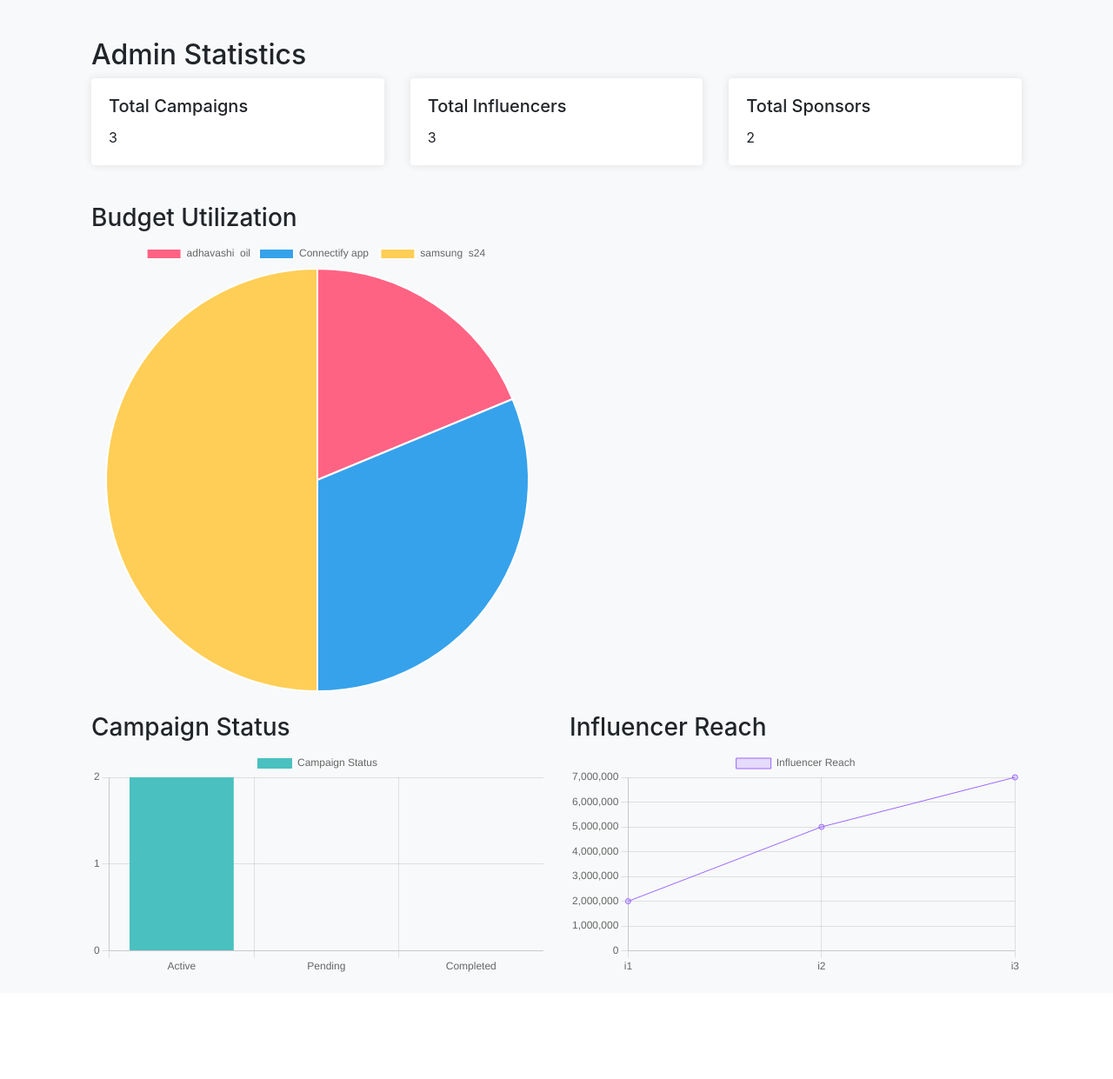
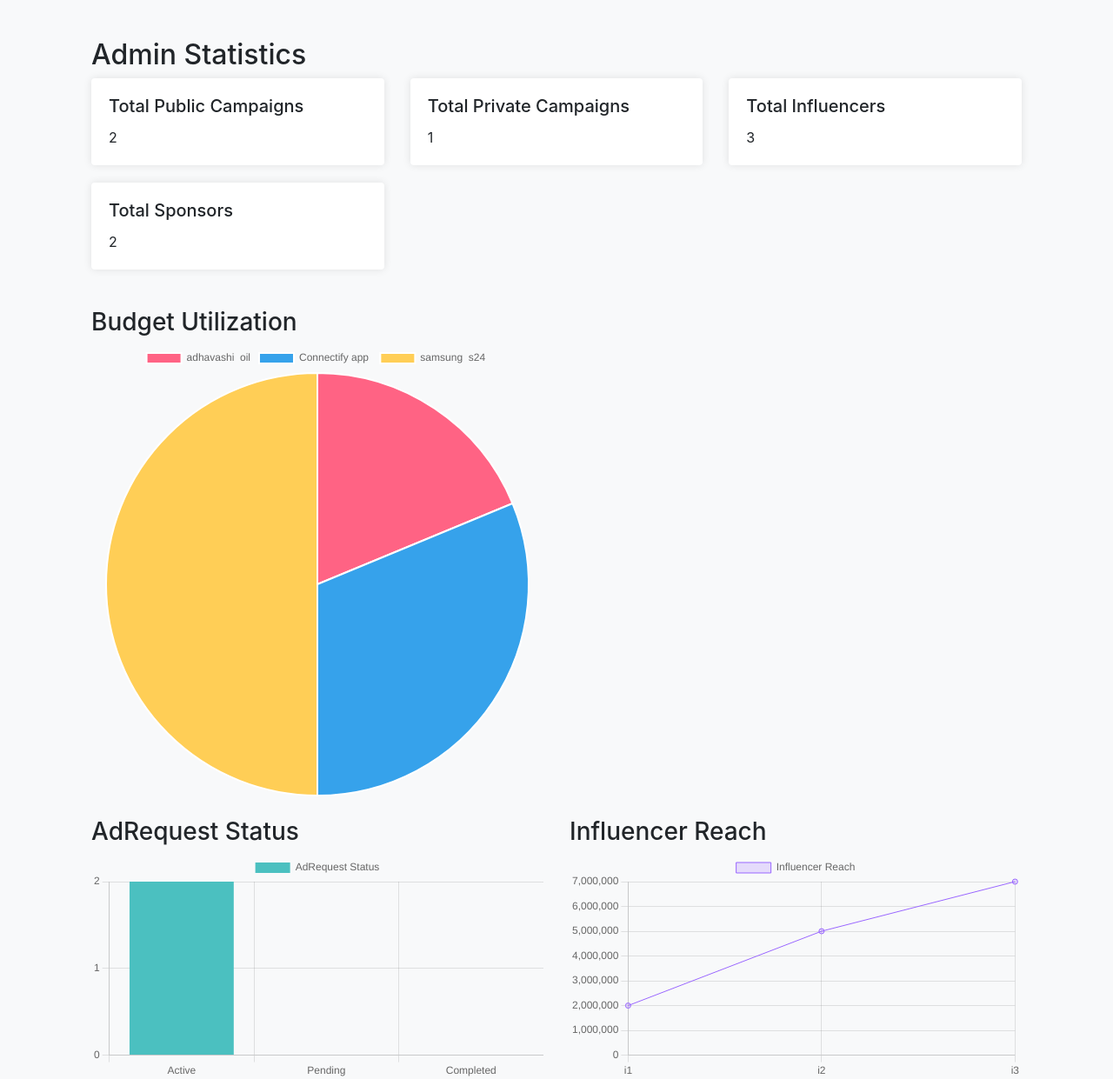
Before and after one commit to anujdevsingh/Connectify, a Flask app: page /admin_stats in a window 1280 px wide. Shown: the part 58-1299 px from the top of the page at 87% size. Before the commit the page ends 1176 px from the top, so only its background shows below. Run offline with Flask 3, Linux system fonts and the light colour scheme; a user stored in the database is signed in; some libraries are stand-ins or nearby versions.

Commit message:
Initial commit

```diff
--- a/app.py
+++ b/app.py
@@ -340,7 +340,8 @@ def admin_stats():
         return redirect(url_for('login'))
     user_role = session.get('user_role')
     # Fetch data for charts
-    total_campaigns = Campaign.query.count()
+    total_public_campaigns = Campaign.query.filter_by(is_public=True).count()
+    total_private_campaigns = Campaign.query.filter_by(is_public=False).count()
     total_influencers = Influencer.query.count()
     total_sponsors = Sponsor.query.count()
 
@@ -349,7 +350,8 @@ def admin_stats():
     influencer_reach_data = influencer_get_reach_data()
 
     return render_template('admin_stats.html', user_role=user_role,
-                           total_campaigns=total_campaigns,
+                           total_public_campaigns=total_public_campaigns,
+                           total_private_campaigns=total_private_campaigns,
                            total_influencers=total_influencers,
                            total_sponsors=total_sponsors,
                            budget_utilization_data=budget_utilization_data,
@@ -386,7 +388,7 @@ def get_all_campaign_status_data():
     return {
         'labels': ['Active', 'Pending', 'Completed'],
         'datasets': [{
-            'label': 'Campaign Status',
+            'label': 'AdRequest Status',
             'data': [active_count, pending_count, completed_count],
             'backgroundColor': ['#4BC0C0', '#FF9F40', '#FF6384']
         }]
@@ -494,7 +496,7 @@ def reject_request(request_id):
 
 @app.route('/ad_view/<string:source>/<int:request_id>', methods=['GET'])
 @app.route('/ad_view/<int:request_id>', methods=['GET'])
-def view_ad(request_id,source='None'):
+def view_ad(request_id,source=None):
     if 'user_id' not in session:
         flash('You need to log in first.', 'warning')
         return redirect(url_for('login'))
@@ -606,7 +608,7 @@ def influencer_stats():
         return redirect(url_for('login'))
 
     user_role = session.get('user_role')
-    influencer_id = session['user_id']
+    influencer_id = Influencer.query.filter_by(user_id=session['user_id']).first().id
 
     # Fetch data for charts
     total_adrequests = AdRequest.query.filter_by(influencer_id=influencer_id).count()
@@ -721,9 +723,8 @@ def approve_modification(request_id):
 
 @app.route('/reject_modification/<int:request_id>', methods=['POST'])
 def reject_modification(request_id):
-    if 'user_id' not in session or session.get('user_role') != 'sponsor':
-        flash('You need to log in first.', 'warning')
-        return redirect(url_for('login'))
+    user_id = session['user_id']
+    sponsor=Sponsor.query.filter_by(user_id=user_id).first()
     user_role = session.get('user_role')
     ad_request = AdRequest.query.get_or_404(request_id)
 
@@ -733,7 +734,7 @@ def reject_modification(request_id):
 
     db.session.commit()
     flash('Modification rejected.', 'danger')
-    return render_template('sponsor_profile.html')
+    return render_template('sponsor_profile.html', sposnor=sponsor, user_role=user_role)
 
 @app.route('/sponsor_campaigns')
 def sponsor_campaigns():
@@ -906,6 +907,15 @@ def update_adrequest(campaign_id):
         ad_request.terms = terms
         ad_request.payment = payment
         ad_request.influencer_name = influencer_name
+
+        if ad_request.status == 'rejected':
+            ad_request.status = 'pending'
+
+        elif ad_request.negotiation_status == 'rejected':
+            ad_request.negotiation_status = 'no negotiation'
+
+        elif ad_request.created_by == 'influencer':
+            ad_request.created_by = 'sponsor'
 
 
         try:
--- a/templates/admin_stats.html
+++ b/templates/admin_stats.html
@@ -6,8 +6,16 @@ block content %}
     <div class="col-md-4">
       <div class="card">
         <div class="card-body">
-          <h5 class="card-title">Total Campaigns</h5>
-          <p class="card-text">{{ total_campaigns }}</p>
+          <h5 class="card-title">Total Public Campaigns</h5>
+          <p class="card-text">{{ total_public_campaigns }}</p>
+        </div>
+      </div>
+    </div>
+    <div class="col-md-4">
+      <div class="card">
+        <div class="card-body">
+          <h5 class="card-title">Total Private Campaigns</h5>
+          <p class="card-text">{{ total_private_campaigns }}</p>
         </div>
       </div>
     </div>
@@ -36,7 +44,7 @@ block content %}
   </div>
   <div class="row mt-4">
     <div class="col-md-6">
-      <h3>Campaign Status</h3>
+      <h3>AdRequest Status</h3>
       <canvas id="campaignStatusChart"></canvas>
     </div>
     <div class="col-md-6">
--- a/templates/sponsor_profile.html
+++ b/templates/sponsor_profile.html
@@ -14,7 +14,7 @@ block content %}
         <p class="mb-1">{{ request.influencer_name }}</p>
         <div class="mt-2">
           <a
-            href="{{ url_for('view_ad',source='profile',request_id=request.id) }}"
+            href="{{ url_for('view_ad',source='profile', request_id=request.id) }}"
             class="btn btn-view btn-sm"
             >view</a
           >
@@ -58,7 +58,7 @@ block content %}
         </form>
         {% else %}
         <a
-          href="{{ url_for('view_ad', request_id=request.id) }}"
+          href="{{ url_for('view_ad',source='profile', request_id=request.id) }}"
           class="btn btn-primary"
           >View</a
         >
--- a/templates/sponsor_stats.html
+++ b/templates/sponsor_stats.html
@@ -14,7 +14,7 @@ block content %}
     <div class="col-md-4">
       <div class="card">
         <div class="card-body">
-          <h5 class="card-title">Total Influencers</h5>
+          <h5 class="card-title">Total Assigned Influencers</h5>
           <p class="card-text">{{ total_influencers }}</p>
         </div>
       </div>
```
Also changed, not shown: templates/campaign_details.html (+9 -0 lines), instance/connetify.db.
